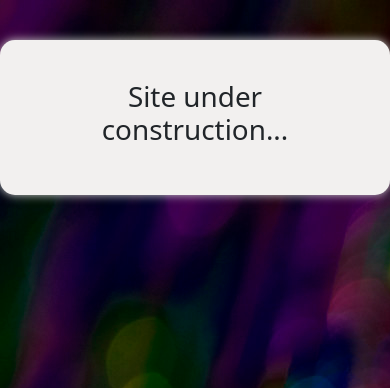
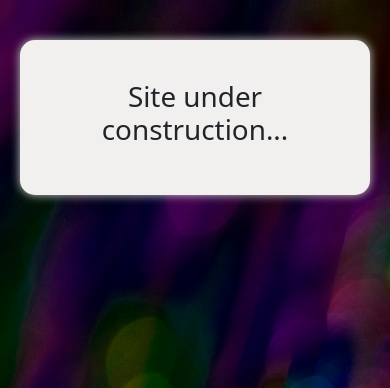
Before and after one commit to marcokleimans/marcokleimans.github.io, a PHP site: page / in a window 390 px wide. Shown: the top 388 px of the page. Run offline with PHP 8.4, Linux system fonts and the light colour scheme; some libraries are stand-ins or nearby versions.

Commit message:
fix: Margin on Construction Container

```diff
--- a/assets/style.css
+++ b/assets/style.css
@@ -1,3 +1,5 @@
+
+
 /*TEMP*/
 body{
     background: url('/assets/images/led_1.jpg');
@@ -20,3 +22,8 @@ body.img_3{
     margin: 40px auto 0 auto;
     box-shadow: 0px 0px 10px #cdcdcd;
 }
+@media (max-width: 450px) {
+    .construction-container{
+        margin: 40px 20px 0 20px;
+    }
+}
```
